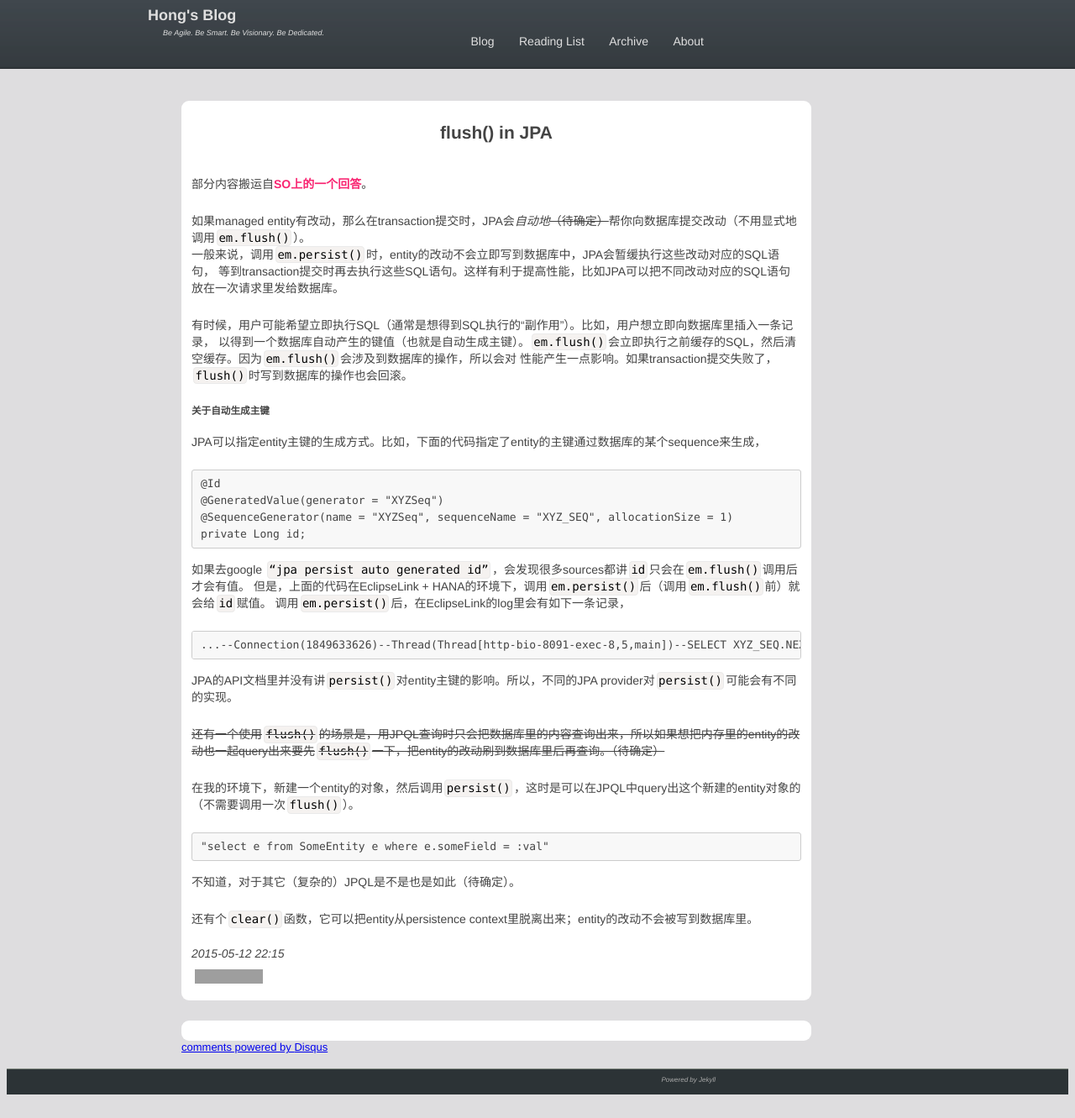
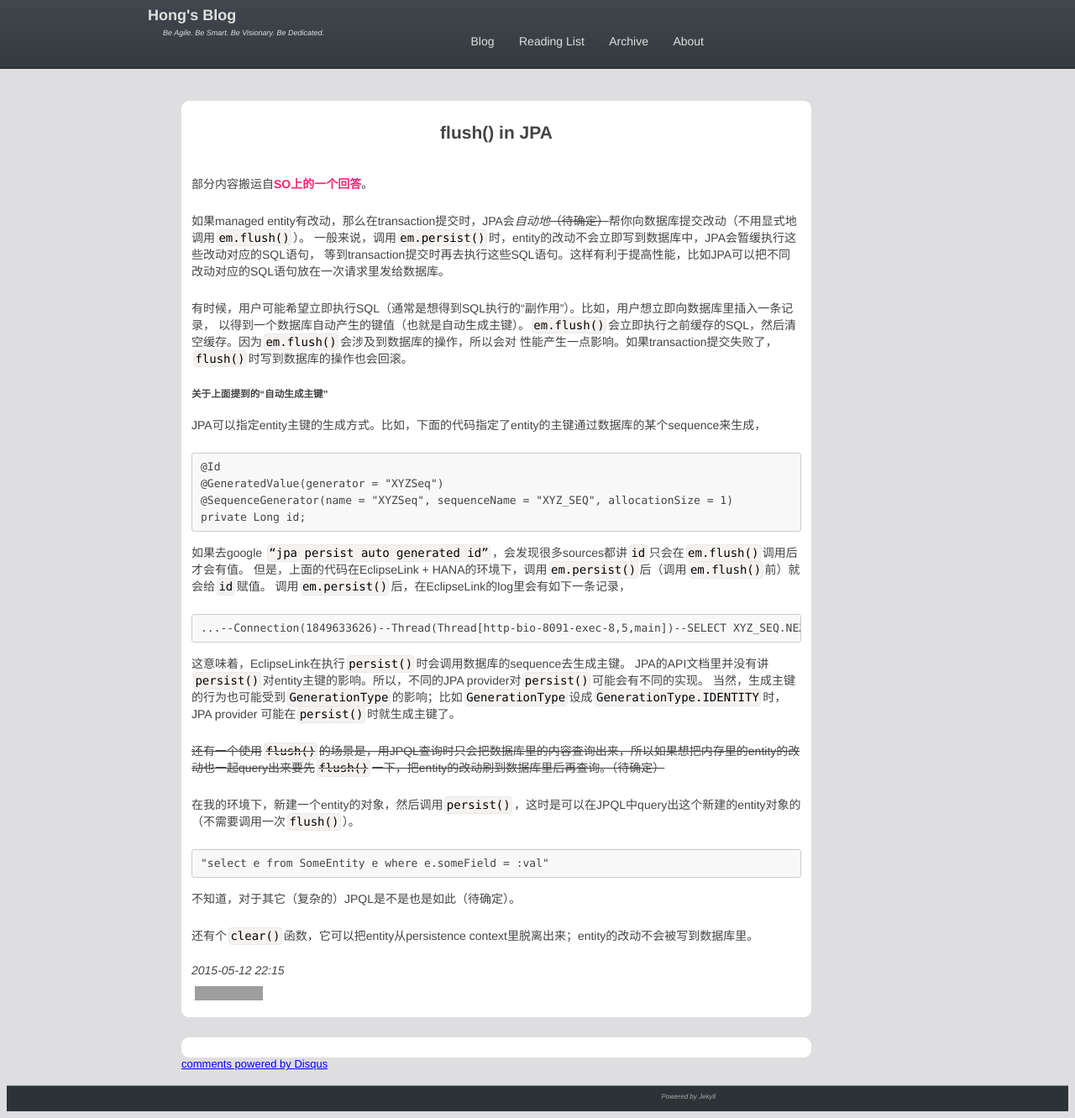
Before and after one commit to RockHong/rockhong.github.com, a Jekyll site: the page built from _posts/2015-05-12-flush-and-jpa.md, in a window 1280 px wide. Shown: the whole page at 84% size. Built offline with Jekyll 4.4.1, drawn with Linux system fonts in a browser that asks for light colours; comment, search, counter and statistics services are not loaded; grey boxes are pictures that could not be loaded.

Commit message:
refine post

```diff
--- a/_posts/2015-05-12-flush-and-jpa.md
+++ b/_posts/2015-05-12-flush-and-jpa.md
@@ -25,7 +25,7 @@ image_desc:
 以得到一个数据库自动产生的键值（也就是自动生成主键）。`em.flush()`会立即执行之前缓存的SQL，然后清空缓存。因为`em.flush()`会涉及到数据库的操作，所以会对
 性能产生一点影响。如果transaction提交失败了，`flush()`时写到数据库的操作也会回滚。
 
-##### 关于自动生成主键
+##### 关于上面提到的“自动生成主键”
 JPA可以指定entity主键的生成方式。比如，下面的代码指定了entity的主键通过数据库的某个sequence来生成，
 
     @Id
@@ -39,7 +39,10 @@ JPA可以指定entity主键的生成方式。比如，下面的代码指定了en
 
     ...--Connection(1849633626)--Thread(Thread[http-bio-8091-exec-8,5,main])--SELECT XYZ_SEQ.NEXTVAL FROM DUMMY
 
+这意味着，EclipseLink在执行`persist()`时会调用数据库的sequence去生成主键。
 JPA的API文档里并没有讲`persist()`对entity主键的影响。所以，不同的JPA provider对`persist()`可能会有不同的实现。
+当然，生成主键的行为也可能受到`GenerationType`的影响；比如`GenerationType`设成`GenerationType.IDENTITY`时，JPA provider
+可能在`persist()`时就生成主键了。
 
 <del>还有一个使用`flush()`的场景是，用JPQL查询时只会把数据库里的内容查询出来，所以如果想把内存里的entity的改
 动也一起query出来要先`flush()`一下，把entity的改动刷到数据库里后再查询。（待确定）</del>
```
